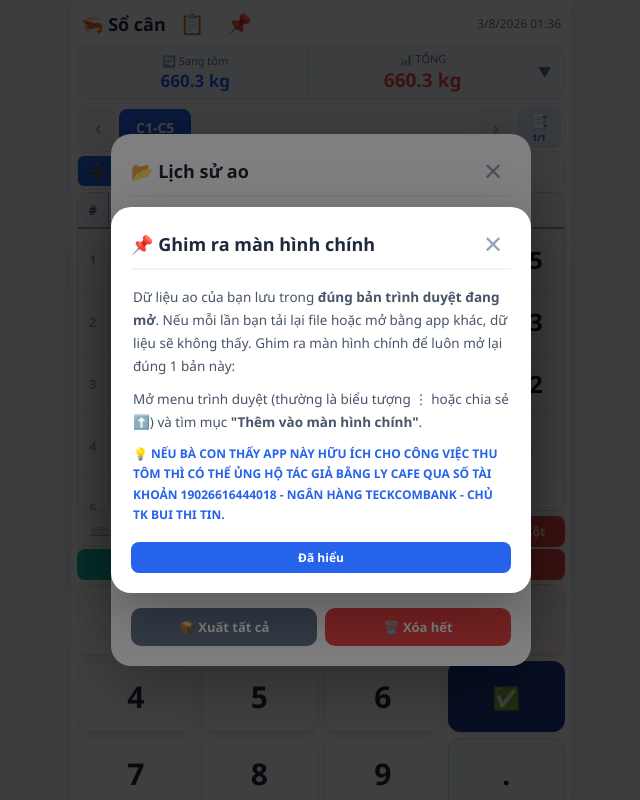
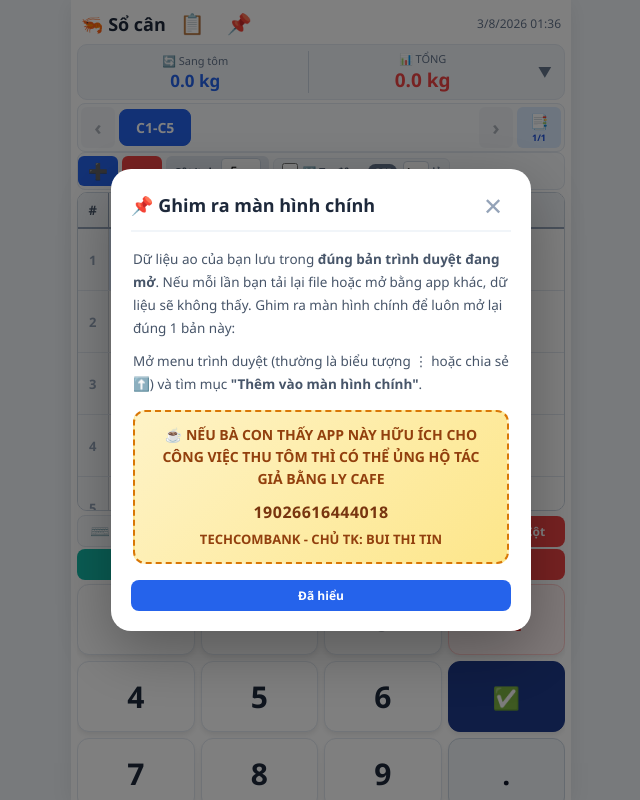
Before and after one commit to tomcamau/S-C-N-T-M, a plain HTML site: page index.html in a window 1280 px wide. Shown: the whole page, without its empty margins (319-959 px from the left). Drawn offline with Linux system fonts and the light colour scheme.

Commit message:
Update index.html
fix

```diff
--- a/index.html
+++ b/index.html
@@ -1079,7 +1079,7 @@
             <h2>📌 Ghim ra màn hình chính</h2>
             <button class="close-btn" onclick="closePinTip()">✕</button>
         </div>
-        <div style="font-size:13.5px;color:#475569;line-height:1.7;padding:4px 2px;">
+        <div style="font-size:13.5px;color:#475569;line-height:1.7;padding:4px 2px;overflow-y:auto;max-height:52vh;">
             <p style="margin-bottom:10px;">Dữ liệu ao của bạn lưu trong <b>đúng bản trình duyệt đang mở</b>. Nếu mỗi lần bạn tải lại file hoặc mở bằng app khác, dữ liệu sẽ không thấy. Ghim ra màn hình chính để luôn mở lại đúng 1 bản này:</p>
             <p id="pinTipIOS" style="display:none;">
                 <b>📱 iPhone (Safari):</b><br>
@@ -1096,8 +1096,11 @@
             <p id="pinTipOther" style="display:none;">
                 Mở menu trình duyệt (thường là biểu tượng ⋮ hoặc chia sẻ ⬆️) và tìm mục <b>"Thêm vào màn hình chính"</b>.
             </p>
-            <!-- ===== SỬA CHỖ NÀY: MÀU XANH DƯƠNG + NÉT ĐẬM ===== -->
-            <p style="margin-top:10px;color:#2563eb;font-size:12px;font-weight:bold;">💡 NẾU BÀ CON THẤY APP NÀY HỮU ÍCH CHO CÔNG VIỆC THU TÔM THÌ CÓ THỂ ỦNG HỘ TÁC GIẢ BẰNG LY CAFE QUA SỐ TÀI KHOẢN 19026616444018 - NGÂN HÀNG TECKCOMBANK - CHỦ TK BUI THI TIN.</p>
+            <div style="margin-top:14px;padding:12px 14px;background:linear-gradient(135deg,#fef3c7,#fde68a);border:2px dashed #d97706;border-radius:12px;text-align:center;">
+                <p style="font-size:14px;font-weight:700;color:#92400e;line-height:1.6;margin-bottom:8px;">☕ NẾU BÀ CON THẤY APP NÀY HỮU ÍCH CHO CÔNG VIỆC THU TÔM THÌ CÓ THỂ ỦNG HỘ TÁC GIẢ BẰNG LY CAFE</p>
+                <p style="font-size:16px;font-weight:800;color:#78350f;letter-spacing:0.5px;margin-bottom:2px;">19026616444018</p>
+                <p style="font-size:13px;font-weight:700;color:#92400e;">TECHCOMBANK - CHỦ TK: BUI THI TIN</p>
+            </div>
         </div>
         <button class="btn btn-primary" style="margin-top:12px;" onclick="closePinTip()">Đã hiểu</button>
     </div>
@@ -1134,14 +1137,15 @@ function showPinTip() {
 function closePinTip() {
     document.getElementById('pinOverlay').classList.remove('show');
     try { localStorage.setItem('cantom_seen_pin_tip', '1'); } catch(e) {}
+    if (typeof loadLatestRecord === 'function') {
+        loadLatestRecord();
+        updateTabs();
+        updateTypeLabel();
+    }
 }
 window.addEventListener('load', function() {
     if (isStandaloneApp()) return;
-    try {
-        if (!localStorage.getItem('cantom_seen_pin_tip')) {
-            setTimeout(showPinTip, 1200);
-        }
-    } catch(e) {}
+    setTimeout(showPinTip, 800);
 });
 </script>
 
@@ -1218,7 +1222,16 @@ document.addEventListener('DOMContentLoaded', function() {
         createSampleData();
     }
 
-    loadLatestRecord();
+    if (isStandaloneApp()) {
+        // App đã ghim ra màn hình chính -> không hiện trang ghim/donate, vào thẳng số liệu ao gần nhất
+        loadLatestRecord();
+    } else {
+        // Để bảng trống tạm thời; số liệu ao gần nhất sẽ nạp sau khi người dùng đóng trang Ghim/donate
+        gridData = [];
+        for (let i = 0; i < cols * rows; i++) gridData.push(null);
+        renderTable();
+        calculateAll();
+    }
     updateTabs();
     updateTypeLabel();
 });
```
